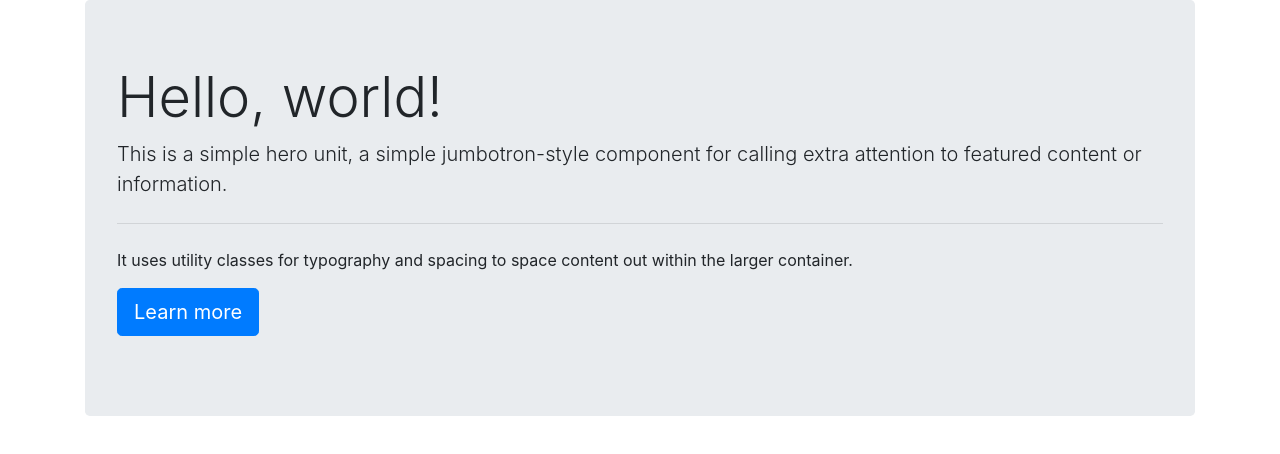
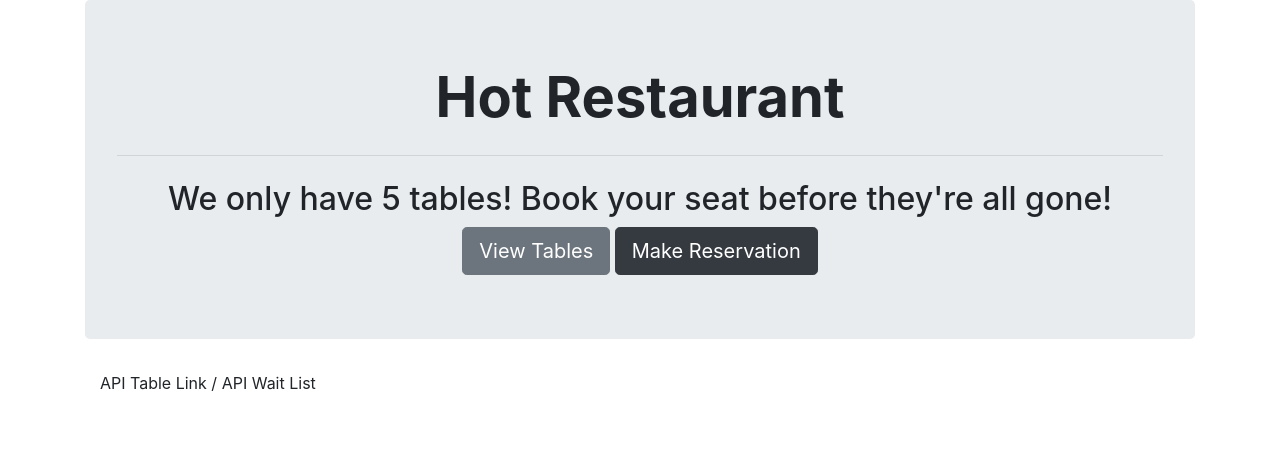
Before and after one commit to WarriorofZarona/hotrestaurant, a plain HTML site: page index.html in a window 1280 px wide. Drawn offline with nearby package versions, Linux system fonts and the light colour scheme.

Commit message:
updated home page

```diff
--- a/index.html
+++ b/index.html
@@ -12,20 +12,20 @@
 <body>
     <div class="container">
         <div class="jumbotron">
-            <h1 class="display-4">Hello, world!</h1>
-            <p class="lead">This is a simple hero unit, a simple jumbotron-style component for calling extra attention to featured content or information.</p>
+            <h1 class="text-center font-weight-bold display-4">Hot Restaurant</h1>
             <hr class="my-4">
-            <p>It uses utility classes for typography and spacing to space content out within the larger container.</p>
-            <p class="lead">
-              <a class="btn btn-primary btn-lg" href="#" role="button">Learn more</a>
-            </p>
-          </div>
-    </div>
+            <h2 class="text-center display-8">We only have 5 tables! Book your seat before they're all gone!</h2>
+            <div class="text-center">
+                <button type="button" class="btn btn-secondary btn-lg">View Tables</button>
+                <button type="button" class="btn btn-dark btn-lg">Make Reservation</button>
+            </div>
+        </div>
 
         <footer class="footer">
             <div class="container">
-                <p></p>
+                <p><a>API Table Link</a> / <a>API Wait List</a></p>
             </div>
         </footer>
+    </div>
 </body>
 </html>
```
